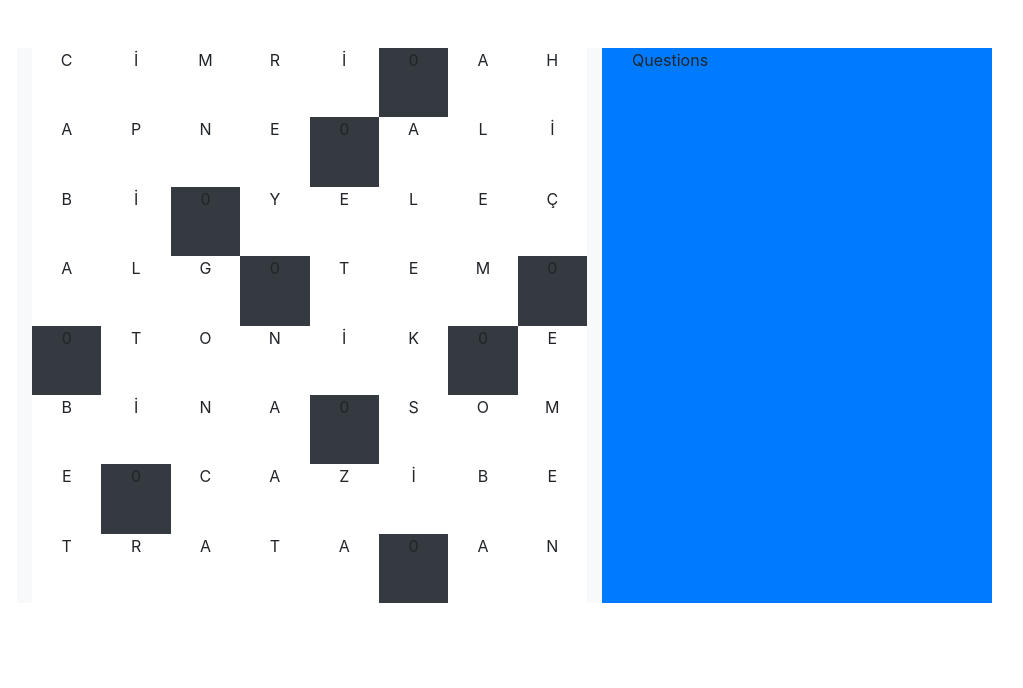
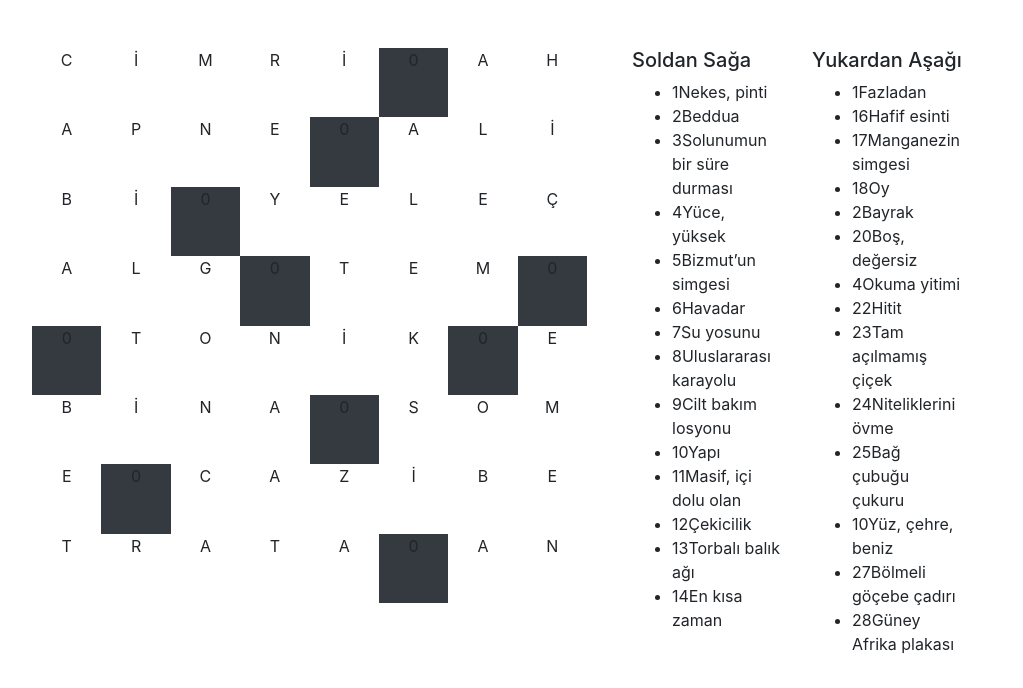
Before and after one commit to MDP-Internship/crossword, a React (Create React App) app: page / in a window 1280 px wide. Shown: the top 688 px of the page, without its empty margins (38-1061 px from the left). Built offline with nearby package versions, Linux system fonts and the light colour scheme.

Commit message:
questions list

```diff
--- a/src/index.jsx
+++ b/src/index.jsx
@@ -10,10 +10,10 @@ export default class CrosswordPage extends Component {
     return (
       <Container className="mt-5 p-0">
         <Row>
-          <Col md="6 " className="bg-light">
+          <Col md="6 " className="">
             <Puzzle />
           </Col>
-          <Col md="4" className="bg-primary">
+          <Col md="4" className="">
             <Questions />
           </Col>
         </Row>
--- a/src/puzzleArea.jsx
+++ b/src/puzzleArea.jsx
@@ -1,8 +1,7 @@
 import React, { Component } from 'react'
 import { Container, Row, Col, CardColumns } from 'reactstrap'
-import data from "./data/word.js"
+import data from "./data/word"
 import MatrisConvert from './matrisConvert';
-
 
 class PuzzleArea extends Component {
     constructor(props) {
@@ -16,7 +15,6 @@ class PuzzleArea extends Component {
     }
 
     render() {
-        console.table(this.state.clueMatris)
         return <Container>
             {
                 this.state.clueMatris.map(item => {
--- a/src/questionArea.jsx
+++ b/src/questionArea.jsx
@@ -1,16 +1,58 @@
 import React, { Component } from 'react'
 import { Container, Row, Col } from 'reactstrap'
+import data from './data/word.js'
+
+class questionArea extends Component {
+    constructor(props) {
+        super(props)
+        this.state = {
+            clueX: [],
+            clueY: []
+        }
+
+    }
+    componentDidMount() {
+        this.setState({
+            clueX: this.orientationFilter(data, "across"),
+            clueY: this.orientationFilter(data, "down")
+        })
+
+        // console.log(this.state.clueX);
+
+    }
+
+    orientationFilter = (data, orientation) => data
+        .filter(item => item.orientation === orientation)
+        .map(element => {
+            return {
+                clue: element.clue,
+                position: element.position
+            }
+        })
 
 
-class questionArea extends Component {
-    state = {}
     render() {
+
         return (
             <Container>
-                Questions
+                <Row>
+                    <Col md="6">
+                        <h5>Soldan Sağa</h5>
+                        <ul>
+                            {this.state.clueX.map(clue => <li>{clue.position + clue.clue}</li>)}
+                        </ul>
+
+                    </Col>
+                    <Col md="6"><h5>Yukardan Aşağı</h5>
+                        <ul>
+                            {this.state.clueY.map(clue => <li>{clue.position + clue.clue}</li>)}
+                        </ul></Col>
+                </Row>
             </Container>
         );
     }
 }
 
+
+
 export default questionArea;
```
